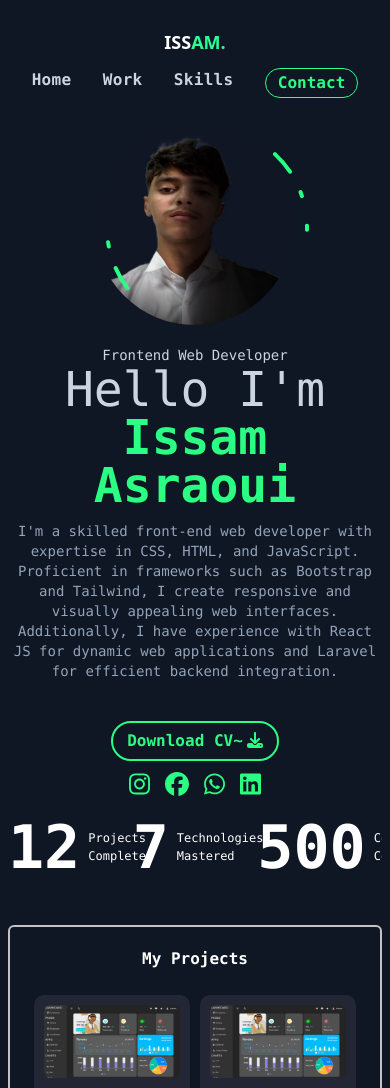
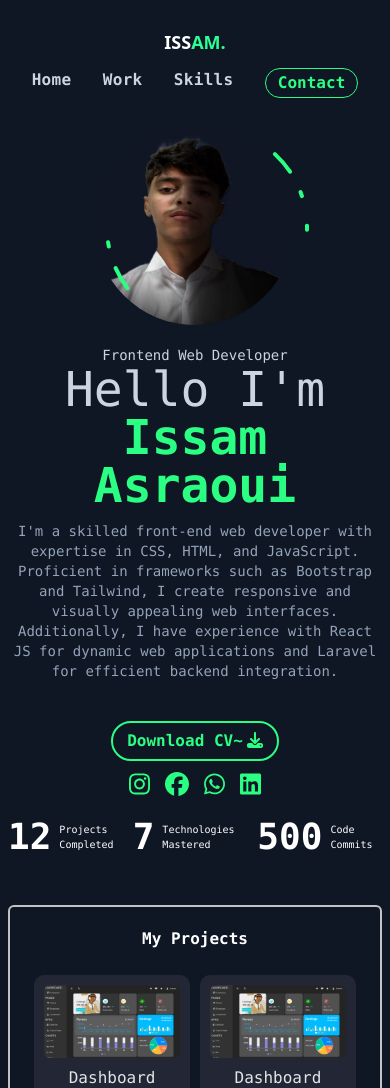
Before and after one commit to issam333/myportfolio, a React (Create React App) app: page / in a window 390 px wide. Shown: the top 1088 px of the page. Built offline with nearby package versions, Linux system fonts and the light colour scheme.

Commit message:
edit part stats

```diff
--- a/src/components/home.js
+++ b/src/components/home.js
@@ -135,15 +135,15 @@ export default function home() {
         <div className=" flex font-mono mt-14 w-auto ">
           {stats.map((el) => {
             return (
-              <div className=" flex-col justify-start  w-[100%] ">
-                <div className=" mr lg:m-auto gap-2 flex w-10 ">
+              <div className=" justify-start  w-[100%] ">
+                <div className="  lg:m-auto gap-2 flex w-10 ">
                   <CountUp
                     end={el.num}
                     duration={5}
                     delay={0.5}
-                    className="text-6xl font-semibold "
+                    className="text-4xl sm:text-6xl font-semibold "
                   />
-                  <p className="w-4  flex text-[12px] items-center  ">
+                  <p className="w-4 text-[10px]  flex sm:text-[12px] items-center  ">
                     {el.text}
                   </p>
                 </div>
```
